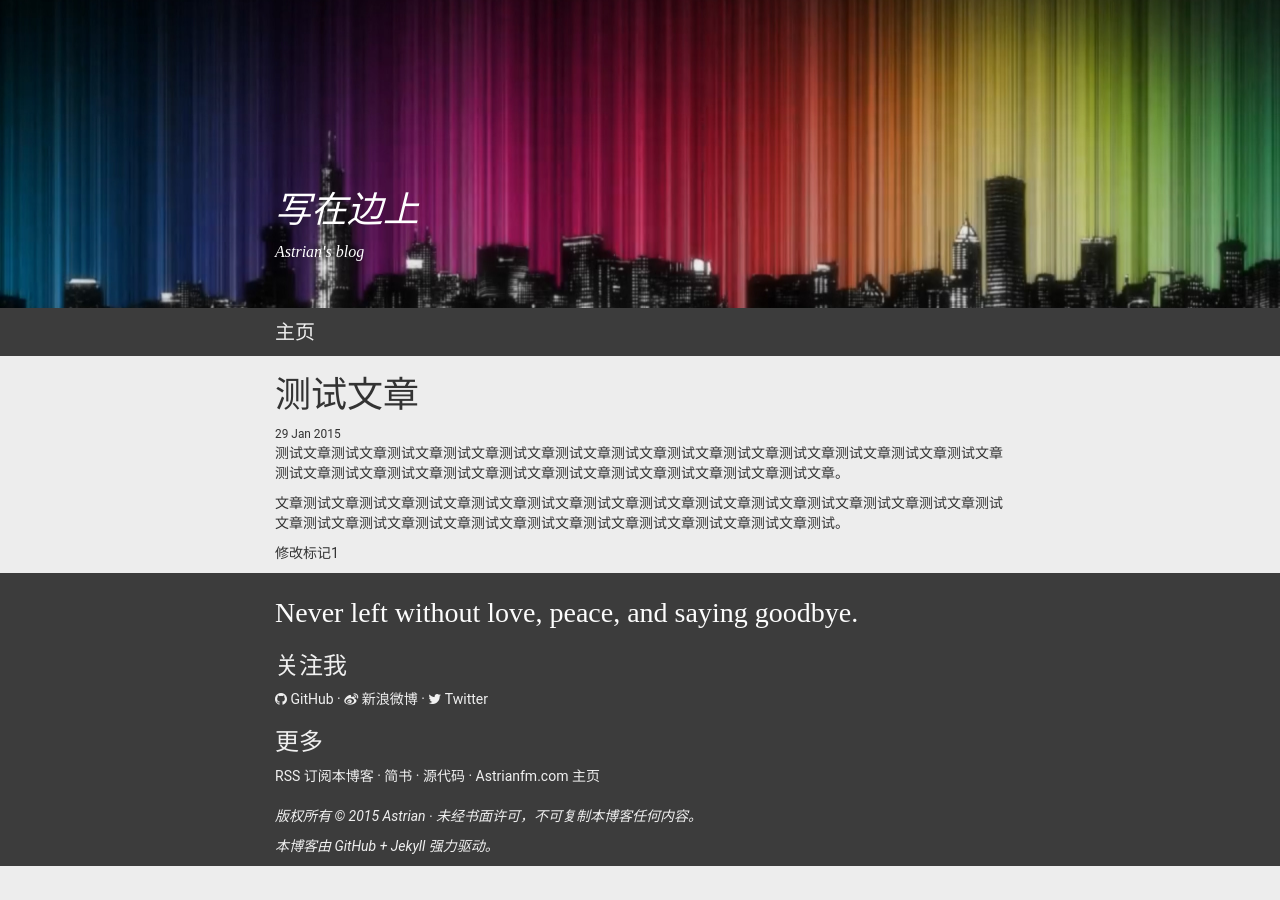
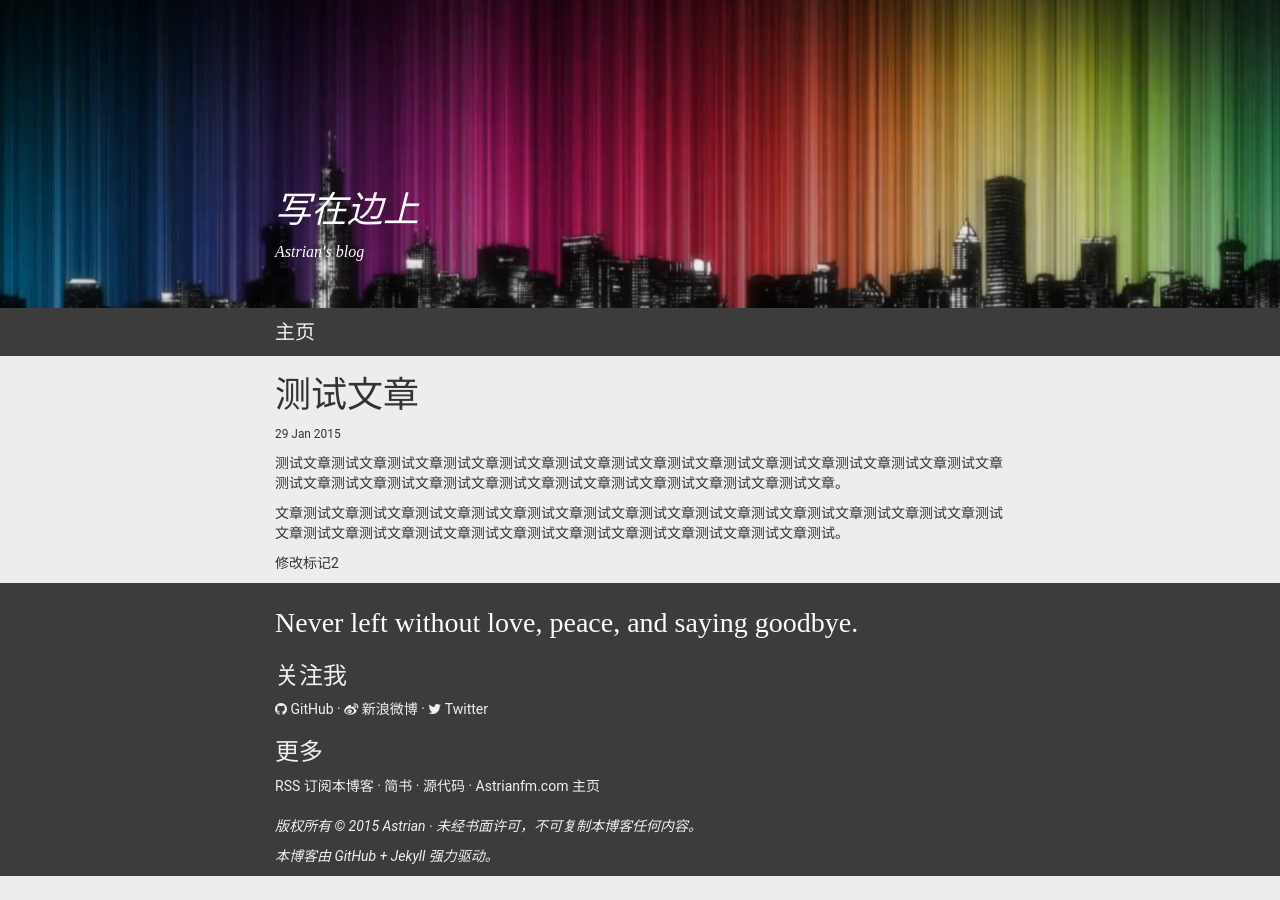
Before and after one commit to zqm1999/zqm1999.github.io, a Jekyll site: the page built from _posts/2015-01-29-article-test.md, in a window 1280 px wide. Built offline with Jekyll 4.4.1, drawn with Linux system fonts in a browser that asks for light colours; nearby versions of some CDN libraries; some web fonts are replaced; Markdown is read by kramdown in place of the engine named in the settings.

Commit message:
修改 padding

```diff
--- a/_layouts/article.html
+++ b/_layouts/article.html
@@ -5,6 +5,8 @@ layout: default
 <div class="page">
     <h1>{{ page.title }}</h1>
     <small>{{ page.date | date_to_string }}</small>
-    {{ content }}
-    <p>修改标记1</p>
+    <div class="content">
+        {{ content }}
+    </div>
+    <p>修改标记2</p>
 </div>
--- a/css/index.css
+++ b/css/index.css
@@ -65,6 +65,10 @@ img{
 .footer-menu a:hover {color:#d9d9d9;text-decoration:none;}
 .footer-menu a:active {color:#d9d9d9;text-decoration:none;}
 
+.content{
+    padding-top: 10px;
+}
+
 #info{
     padding-top: 10px;
 }
```
